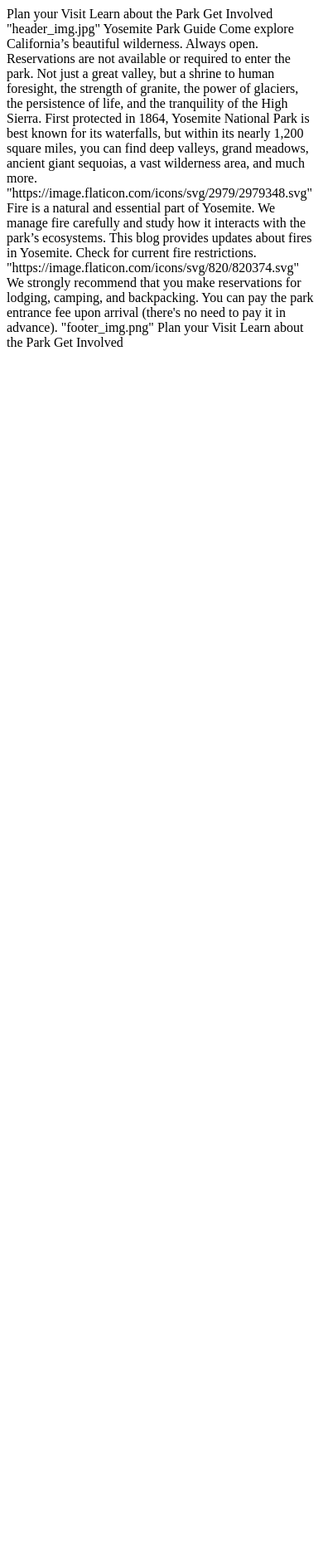
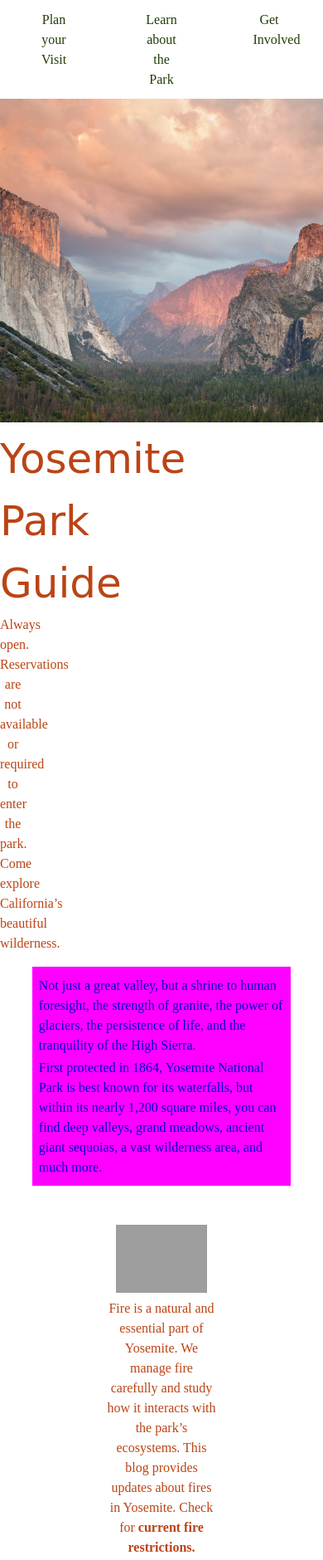
Before and after one commit to BrityHemming/responsive-gp, a plain HTML site: page index.html in a window 390 px wide. Shown: the top 1880 px of the page at 83% size. Before the commit the page ends 844 px from the top, so only its background shows below. Drawn offline with Linux system fonts and the light colour scheme; grey boxes are pictures that could not be loaded; a web font is replaced by a local one.

Commit message:
Done with Responsive-gp

```diff
--- a/index.css
+++ b/index.css
@@ -0,0 +1,151 @@
+html, body, div, span, applet, object, iframe,
+h1, h2, h3, h4, h5, h6, p, blockquote, pre,
+a, abbr, acronym, address, big, cite, code,
+del, dfn, em, img, ins, kbd, q, s, samp,
+small, strike, strong, sub, sup, tt, var,
+b, u, i, center,
+dl, dt, dd, ol, ul, li,
+fieldset, form, label, legend,
+table, caption, tbody, tfoot, thead, tr, th, td,
+article, aside, canvas, details, embed,
+figure, figcaption, footer, header, hgroup,
+menu, nav, output, ruby, section, summary,
+time, mark, audio, video {
+	margin: 0;
+	padding: 0;
+	border: 0;
+	font-size: 100%;
+	font: inherit;
+	vertical-align: baseline;
+}
+article, aside, details, figcaption, figure,
+footer, header, hgroup, menu, nav, section {
+	display: block;
+}
+body {
+	line-height: 1;
+}
+ol, ul {
+	list-style: none;
+}
+blockquote, q {
+	quotes: none;
+}
+blockquote:before, blockquote:after,
+q:before, q:after {
+	content: '';
+	content: none;
+}
+table {
+	border-collapse: collapse;
+	/* border-spacing: 0; */
+}
+*{
+    box-sizing:border-box; /* this rule says, if someone gives an element a width I want It to respect that width - if there padding or a border , apply it with in the width given no in addition to it*/
+    border: 1px solid ghostwhite;
+    max-width: 100%; /* this says you can never be bigger than your parent.*/
+}
+/*general styles*/
+html{
+    font-size: 62.5%;
+}
+body{
+    font-size:1.6rem;
+	line-height:1.5;
+	font-family: 'Fraunces', serif;
+	color: rgb(187, 68, 21);
+}
+h1{
+	font-family: 'Chelsea Market', cursive;
+	font-size:5rem;
+}
+span{
+	font-weight:bold;
+}
+a{
+	text-decoration: none;
+}
+section{
+	padding:4% 0;
+}
+nav{
+	padding: 2% 0;
+	display: flex;
+	justify-content: space-around;
+}
+nav a{
+	display:inline-block;
+	padding:1% 0;
+	width:10%;
+	border: radius 10%;
+	text-align: center;
+	color: rgb(34, 61, 7);
+}
+.orange{
+	background-color: lightcoral;
+}
+.blue{
+	background-color: lightpink;
+}
+.yellow{
+	background-color: lime;
+
+}
+.header{
+	display:flex;
+	justify-content: space-around;
+}
+.image{
+	width:40%;
+	display: flex;
+	justify-content: center;
+	align-items: center;
+}
+.image image{
+	border-radius:50%;
+	width:60%;
+}
+.title{
+	width:55%;
+	display: flex;
+	justify-content: center;
+	align-items: center;
+	text-align: center;
+}
+.title{
+	width:8%;
+}
+.main div{
+	background-color: magenta;
+	width: 80%;
+	margin:0 auto;
+	padding:2%;
+	color:mediumblue;
+}
+.main div p{
+	margin:1% 0;
+}
+.camp{
+	display: flex;
+	flex-direction: column;
+	justify-content: center;
+	align-items: center;
+}
+.camp div{
+	width: 35%;
+	text-align: center;
+	margin:4% 0;
+}
+.camp div img{
+	width:80%;
+}
+.bg-image{
+	background-image: :url('assets/footer_img.jpg');
+	background-size:cover;
+	background-position:top;
+	background-repeat:no-repeat;
+	height:40vh;
+}
+.footer{
+	background-color: mediumpurple;
+}
--- a/index.html
+++ b/index.html
@@ -2,36 +2,62 @@
 <!DOCTYPE html>
 <html lang="en">
 <head>
+  <!--Link to fonts-->
+  <link href="https://fonts.googleapis.com/css2?family=Chelsea+Market&family=Roboto+Mono:ital,wght@0,400;1,700&display=swap" rel="stylesheet">
 <!-- Link your CSS stylesheet -->
-
+   <link rel="stylesheet" href="index.css">
 </head>
 <body>
-        Plan your Visit
-        Learn about the Park
-        Get Involved
+  <nav>
+    <a class="pink" href="#">Plan your <br>Visit</a>
+    <a class="grey" href="#">Learn about<br> the Park</a>
+    <a class="purple" href="#">Get <br>Involved</a>
+  </nav>
+  <header>
+    <div class="immage">
+      <img src="assets/header_img.jpg" alt="">
+    </div>
+    <div class="title">
+      <div>
+        <h1>Yosemite Park Guide</h1>
+        <h2>Always open. Reservations are not available or required to enter the park.</h2>
+        <p>Come explore California’s beautiful wilderness.</p>
+    </div>
+    </div>
+  </header>
+  <section class="main">
+    <div>
+      <p>Not just a great valley, but a shrine to human foresight, the strength of granite, the power of glaciers, the persistence of life, and the tranquility of the High Sierra.</p>
+      <p>First protected in 1864, Yosemite National Park is best known for its waterfalls, but within its nearly 1,200 square miles, you can find deep valleys, grand meadows, ancient giant sequoias, a vast wilderness area, and much more.</p>
+    </div>
+  </section>
+  <section class="camp">
+    <div>
+      <img src="https://image.flaticon.com/icons/svg/2979/2979348.svg" alt="">
+      <p>Fire is a natural and essential part of Yosemite. We manage fire carefully and study how it interacts with the park’s ecosystems. This blog provides updates about fires in Yosemite. Check for <span>current fire restrictions.</span></p>
+    </div>
+    <div>
+      <img src="https://image.flaticon.com/icons/svg/820/820374.svg" alt="">
+    <p> We strongly recommend that you make reservations for lodging, camping, and backpacking. You can pay the <span>park entrance fee</span> upon arrival (there's no need to pay it in advance).</p>
+    </div>
+  </section>
+  <section class="bg-img">
+    <!--empty section with background image-->
+  </section>
+  <footer>
+    <nav>
+      <a class="pink" href="#">Plan your <br>Visit</a>
+      <a class="grey" href="#">Learn about<br> the Park</a>
+      <a class="purple" href="#">Get <br>Involved</a>
+    </nav>
+  </footer>
 
-
-      "header_img.jpg"
-      Yosemite Park Guide
-      Come explore California’s beautiful wilderness.
-      Always open. Reservations are not available or required to enter the park.
-
-      Not just a great valley, but a shrine to human foresight, the strength of granite, the power of glaciers, the persistence of life, and the tranquility of the High Sierra.
-
-      First protected in 1864, Yosemite National Park is best known for its waterfalls, but within its nearly 1,200 square miles, you can find deep valleys, grand meadows, ancient giant sequoias, a vast wilderness area, and much more.
-
-      "https://image.flaticon.com/icons/svg/2979/2979348.svg"
-      Fire is a natural and essential part of Yosemite. We manage fire carefully and study how it interacts with the park’s ecosystems. This blog provides updates about fires in Yosemite. Check for current fire restrictions.
-
-      "https://image.flaticon.com/icons/svg/820/820374.svg"
-      We strongly recommend that you make reservations for lodging, camping, and backpacking. You can pay the park entrance fee upon arrival (there's no need to pay it in advance).
-
-      "footer_img.png"
+      <!--"footer_img.png"
 
 
         Plan your Visit
         Learn about the Park
-        Get Involved
+        Get Involved-->
 
 </body>
 </html>
```
